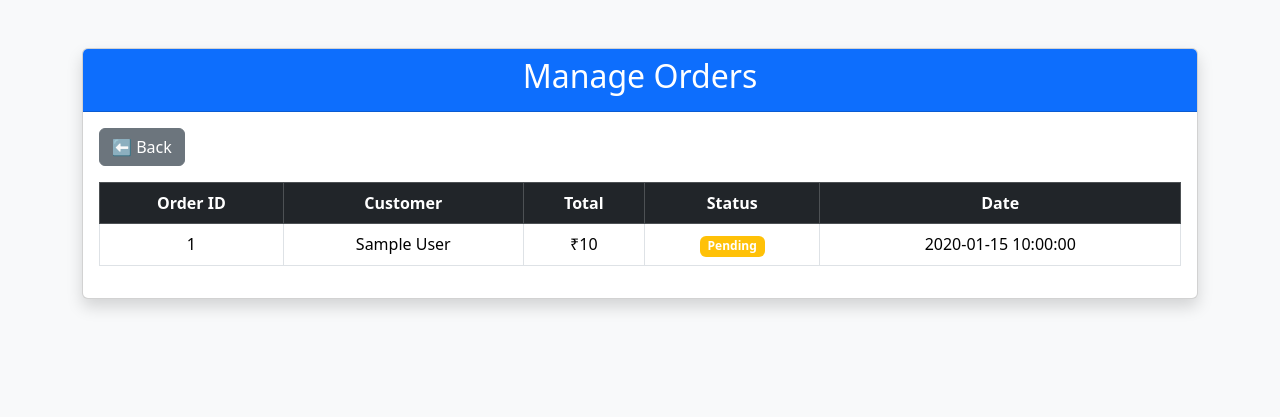
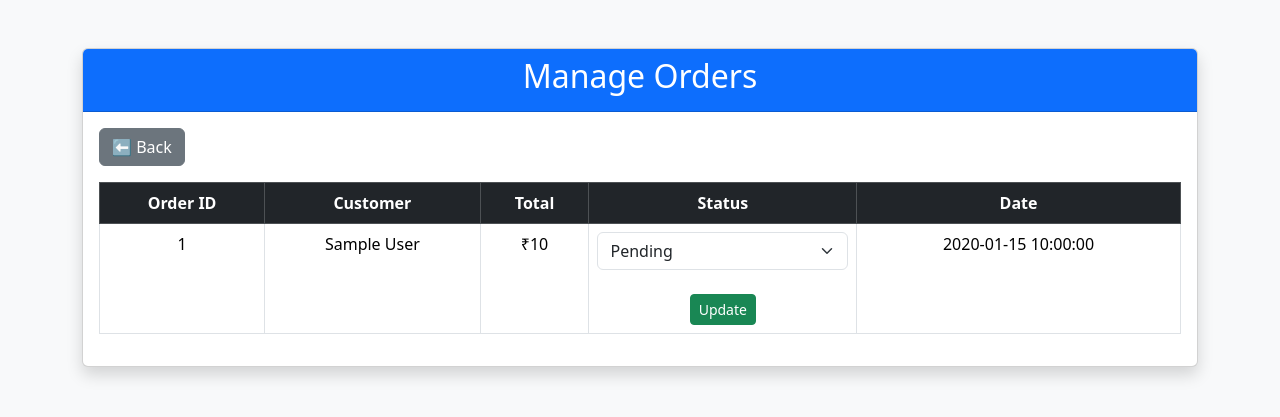
Before and after one commit to AmitBuilds79/EliteMart, a Flask app: template templates/admin_orders.html in a window 1280 px wide. Shown: the top 417 px of the page. Run offline with Flask 3, Linux system fonts and the light colour scheme; the template is opened without the code that fills it: most values are stand-ins (such as "Sample title", 1, 10 or a date in 2020).

Commit message:
Added order status update feature

```diff
--- a/app.py
+++ b/app.py
@@ -681,6 +681,27 @@ ORDER BY orders.id DESC
 
     return render_template("admin_orders.html", orders=orders)
 
+@app.route("/admin/update_order/<int:id>", methods=["POST"])
+def update_order(id):
+
+    status = request.form["status"]
+
+    conn = get_db_connection()
+    cursor = conn.cursor()
+
+    cursor.execute("""
+        UPDATE orders
+        SET order_status = %s
+        WHERE id = %s
+    """, (status, id))
+
+    conn.commit()
+
+    cursor.close()
+    conn.close()
+
+    return redirect(url_for("admin_orders"))
+
 @app.route("/admin/delete_product/<int:id>")
 def delete_product(id):
 
--- a/templates/admin_orders.html
+++ b/templates/admin_orders.html
@@ -47,14 +47,36 @@
 
 <td>
 
-{% if order.status=="Pending" %}
-<span class="badge bg-warning">Pending</span>
-{% else %}
-<span class="badge bg-success">{{ order.status }}</span>
-{% endif %}
+<form method="POST" action="/admin/update_order/{{ order.id }}">
+
+<select name="status" class="form-select">
+
+<option value="Pending"
+{% if order.status=="Pending" %}selected{% endif %}>
+Pending
+</option>
+
+<option value="Shipped"
+{% if order.status=="Shipped" %}selected{% endif %}>
+Shipped
+</option>
+
+<option value="Delivered"
+{% if order.status=="Delivered" %}selected{% endif %}>
+Delivered
+</option>
+
+</select>
+
+<br>
+
+<button class="btn btn-success btn-sm">
+Update
+</button>
+
+</form>
 
 </td>
-
 <td>{{ order.order_date }}</td>
 
 </tr>
```
